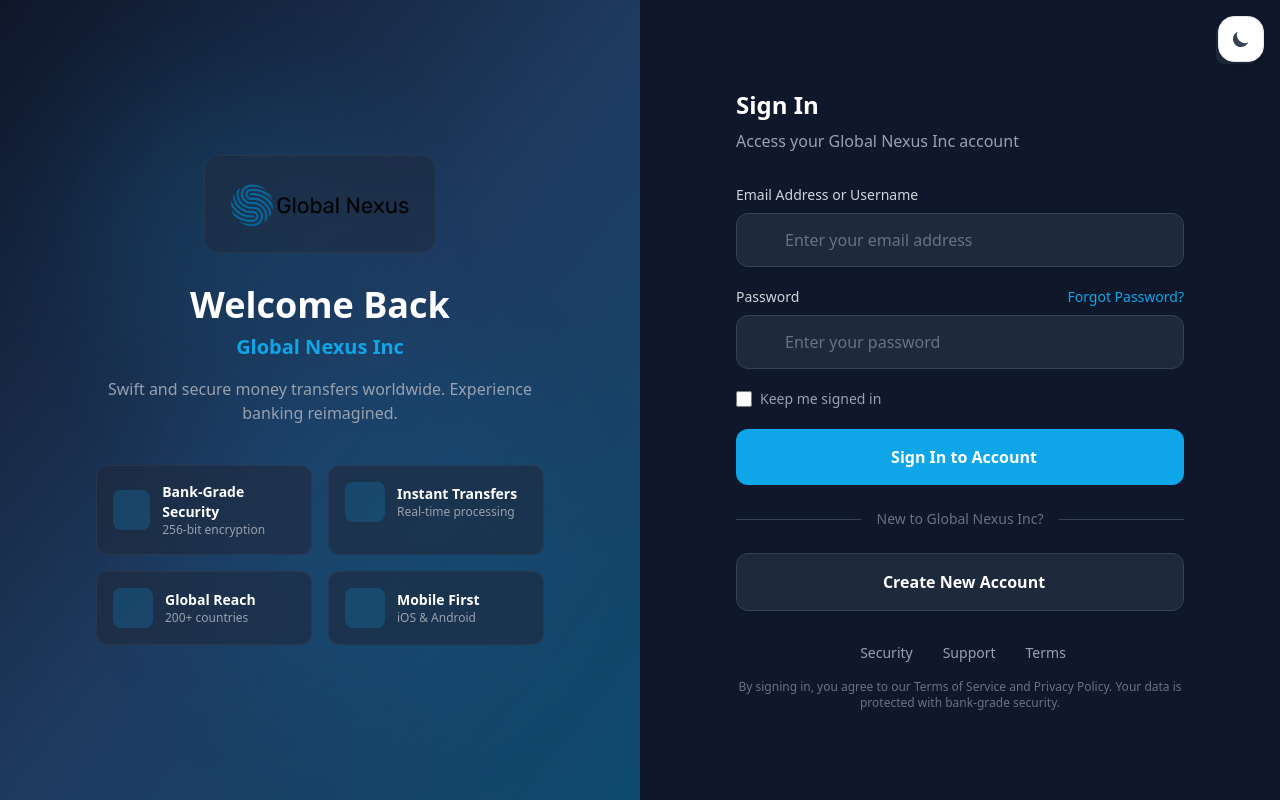
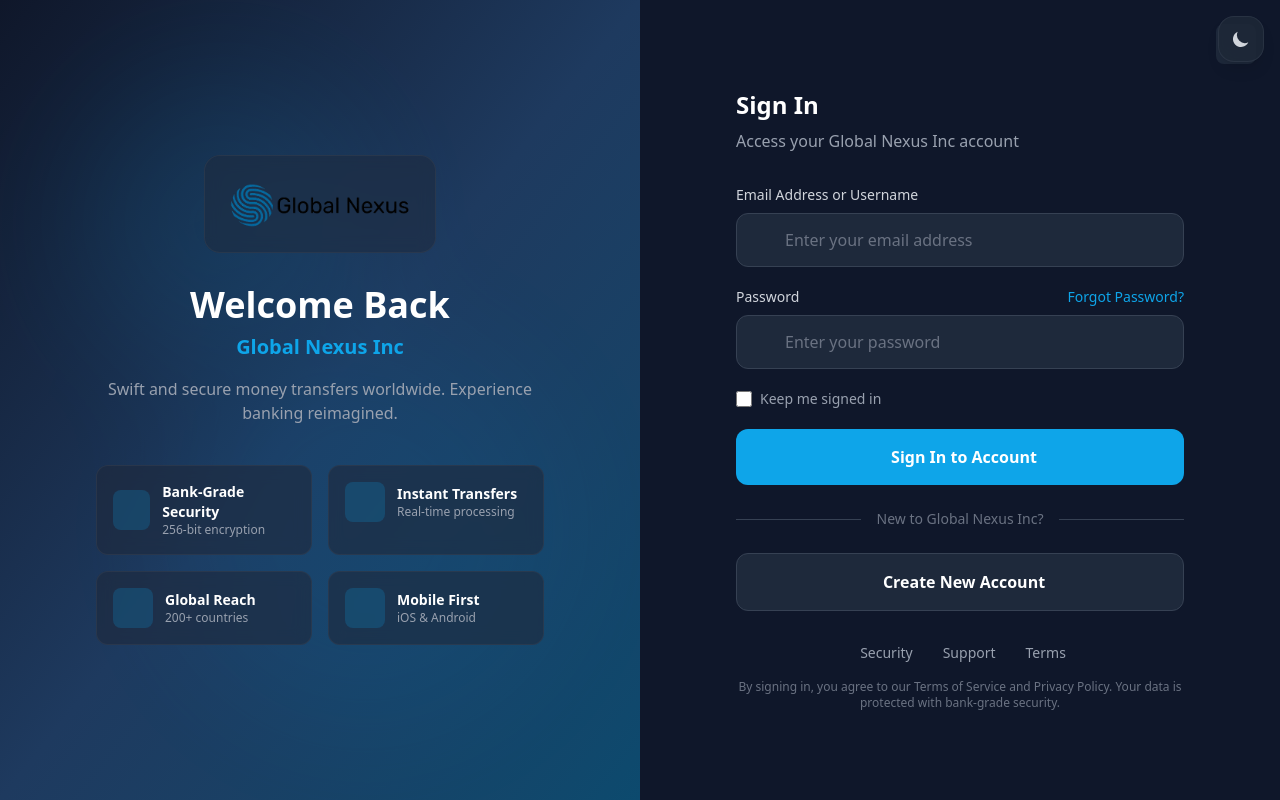
Before and after one commit to kipkiruigideon/globalnexusincorp, a Next.js app: page /login in a window 1280 px wide. Built offline with nearby package versions, Linux system fonts and the light colour scheme; some icons are missing.

Commit message:
Use exact background colors from original site for dark mode toggle

```diff
--- a/src/components/DarkModeToggle.tsx
+++ b/src/components/DarkModeToggle.tsx
@@ -31,7 +31,8 @@ export default function DarkModeToggle() {
     <div className="fixed top-4 right-4 z-50">
       <button
         onClick={toggleDarkMode}
-        className="dark-mode-toggle p-3 rounded-2xl bg-white dark:bg-gray-800 text-gray-700 dark:text-gray-300 shadow-lg hover:shadow-xl border border-gray-200 dark:border-gray-700 backdrop-blur-xl transition-all duration-300 hover:scale-110"
+        className="dark-mode-toggle p-3 rounded-2xl text-[#D1D5DB] shadow-lg hover:shadow-xl backdrop-blur-xl transition-all duration-300 hover:scale-110"
+        style={{ backgroundColor: '#1F2937CC', borderColor: 'rgb(55 65 81 / 0.5)', borderWidth: '1px', borderStyle: 'solid' }}
         title={darkMode ? 'Switch to Light Mode' : 'Switch to Dark Mode'}
       >
         {darkMode ? (
```
